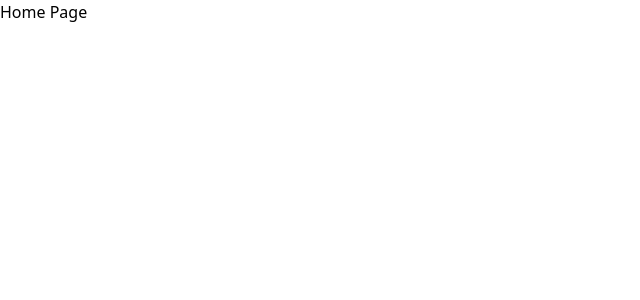
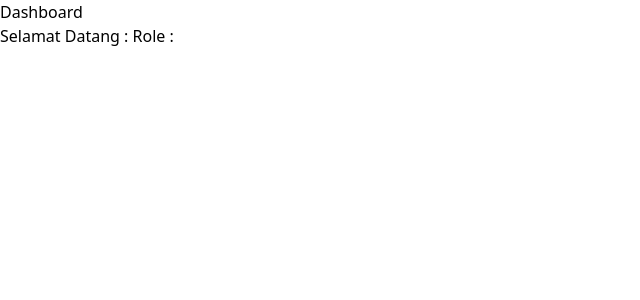
Before and after one commit to JakaJunaedi/nextjs-full, a Next.js app: page / in a window 1280 px wide. Shown: the top 300 px of the page, without its empty margins (0-640 px from the left). Built offline with nearby package versions, Linux system fonts and the light colour scheme; no server answers.

Commit message:
edit component dashboard

```diff
--- a/app/dashboard/page.tsx
+++ /dev/null
@@ -1,16 +0,0 @@
-import { auth } from '@/auth'
-
-const DashboardPage = async () => {
-    const session = await auth();
-  return (
-    <div>
-      <h1>Dashboard</h1>
-      <h2>Selamat Datang : <span>{session?.user?.name} Role : {session?.user?.role}</span></h2>
-      {/*
-      <p>{JSON.stringify(session)}</p>
-      */}
-    </div>
-  )
-}
-
-export default DashboardPage
--- a/app/page.tsx
+++ b/app/page.tsx
@@ -1,7 +1,9 @@
+import Dashboard from "@/components/Dashboard/page";
+
 export default function Home() {
   return (
-    <div>
-      Home Page
-    </div>
+    <main>
+      <Dashboard />
+    </main>
   );
 }
--- a/auth.ts
+++ b/auth.ts
@@ -43,16 +43,16 @@ export const { handlers, signIn, signOut, auth } = NextAuth({
   callbacks: {
     authorized({ auth, request: { nextUrl } }) {
       const isLoggedIn = !!auth?.user;
-      const ProtectedRoutes = ["/dashboard", "/user", "/invoice"];
+      const ProtectedRoutes = ["/", "/user", "/invoice"];
 
       // jika tidak login
       if (!isLoggedIn && ProtectedRoutes.includes(nextUrl.pathname)) {
         return Response.redirect(new URL("/signin", nextUrl));
       }
 
-      // jika sudah login redirect ke dashboard
+      // jika sudah login redirect ke baseUrl
       if (isLoggedIn && nextUrl.pathname.startsWith("/signin")) {
-        return Response.redirect(new URL("/dashboard", nextUrl));
+        return Response.redirect(new URL("/", nextUrl));
       }
       return true;
     },
--- /dev/null
+++ b/components/Dashboard/page.tsx
@@ -0,0 +1,21 @@
+import { auth } from "@/auth"
+
+const Dashboard = async () => {
+    const session = await auth();
+  return (
+    <div>
+      <h1>Dashboard</h1>
+      <h2>
+        Selamat Datang :{" "}
+        <span>
+          {session?.user?.name} Role : {session?.user?.role}
+        </span>
+      </h2>
+      {/*
+      <p>{JSON.stringify(session)}</p>
+      */}
+    </div>
+  )
+}
+
+export default Dashboard
--- a/lib/actions.ts
+++ b/lib/actions.ts
@@ -44,7 +44,8 @@ export const signInCredentials = async (prevState: unknown, formData: FormData)
   const {email, password} = validateFields.data;
 
   try {
-    await signIn("credentials", {email, password, redirectTo: '/dashboard'})
+    // Redirect Success Login Route
+    await signIn("credentials", {email, password, redirectTo: '/'})
   } catch (error) {
     if(error instanceof AuthError) {
       switch (error.type) {
```
